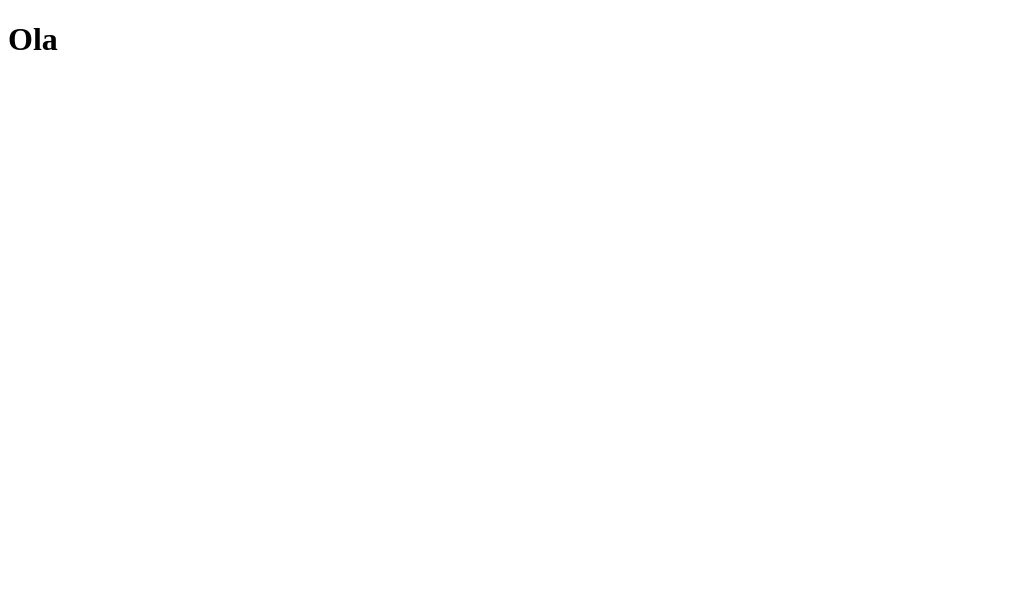
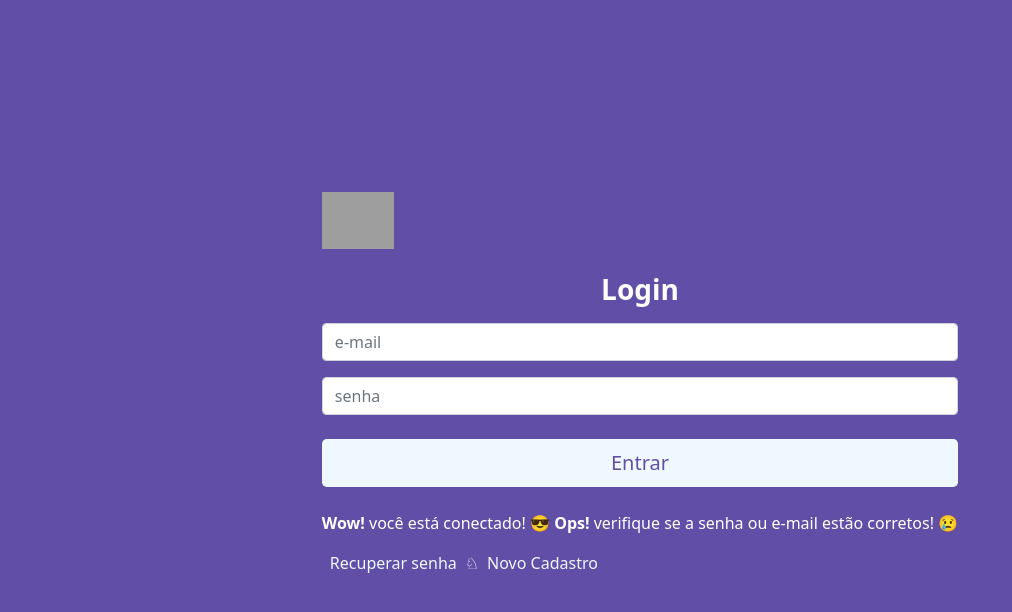
Before and after one commit to FabioSinobre/App_publish_events, a React (Create React App) app in the folder frontend/: page / in a window 1280 px wide. Shown: the top 612 px of the page, without its empty margins (0-1012 px from the left). Built offline with nearby package versions, Linux system fonts and the light colour scheme; grey boxes are pictures that could not be loaded.

Commit message:
Login creation firebase integration

```diff
--- a/frontend/package.json
+++ b/frontend/package.json
@@ -6,6 +6,7 @@
     "@testing-library/jest-dom": "^5.11.4",
     "@testing-library/react": "^11.1.0",
     "@testing-library/user-event": "^12.1.10",
+    "firebase": "^9.6.0",
     "react": "^17.0.2",
     "react-dom": "^17.0.2",
     "react-scripts": "4.0.3",
--- a/frontend/public/index.html
+++ b/frontend/public/index.html
@@ -4,11 +4,16 @@
 <head>
   <meta charset="utf-8" />
   <meta name="viewport" content="width=device-width, initial-scale=1" />
-  <title></title>
+  <title>Home de eventos</title>
+  <link href="https://cdn.jsdelivr.net/npm/bootstrap@5.0.2/dist/css/bootstrap.min.css" rel="stylesheet" integrity="sha384-EVSTQN3/azprG1Anm3QDgpJLIm9Nao0Yz1ztcQTwFspd3yD65VohhpuuCOmLASjC" crossorigin="anonymous">
 </head>
 
 <body>
   <div id="root"></div>
 </body>
 
+<script src="https://cdn.jsdelivr.net/npm/bootstrap@5.0.2/dist/js/bootstrap.bundle.min.js" integrity="sha384-MrcW6ZMFYlzcLA8Nl+NtUVF0sA7MsXsP1UyJoMp4YLEuNSfAP+JcXn/tWtIaxVXM" crossorigin="anonymous"></script>
+<script src="https://cdn.jsdelivr.net/npm/@popperjs/core@2.9.2/dist/umd/popper.min.js" integrity="sha384-IQsoLXl5PILFhosVNubq5LC7Qb9DXgDA9i+tQ8Zj3iwWAwPtgFTxbJ8NT4GN1R8p" crossorigin="anonymous"></script>
+<script src="https://cdn.jsdelivr.net/npm/bootstrap@5.0.2/dist/js/bootstrap.min.js" integrity="sha384-cVKIPhGWiC2Al4u+LWgxfKTRIcfu0JTxR+EQDz/bgldoEyl4H0zUF0QKbrJ0EcQF" crossorigin="anonymous"></script>
+
 </html>
--- a/frontend/src/index.js
+++ b/frontend/src/index.js
@@ -1,6 +1,6 @@
 import React from 'react';
 import ReactDOM from 'react-dom';
-import App from './App';
+import App from '../src/view/Login/';
 
 ReactDOM.render(
   <React.StrictMode>
--- /dev/null
+++ b/frontend/src/view/Login/index.js
@@ -0,0 +1,28 @@
+import React from 'react';
+import './login.css'
+
+function Login() {
+    return (
+        <div className="login-content d-flex aling-center">
+            <form className="mx-auto ">
+                <img className="mb-4" src="/docs/5.0/assets/brand/bootstrap-logo.svg" alt="" width="72" height="57" />
+                <h1 className="h3 mb-3 fw-normal text-white text-center fw-bold">Login</h1>
+
+                <input type="email" class="form-control my-3" id="floatingInput" placeholder="e-mail" />
+                <input type="password" class="form-control my-3" id="floatingPassword" placeholder="senha" />
+                <button className="w-100 btn btn-lg btn-login my-2" type="submit">Entrar</button>
+
+                <div className="text-white text-center my-3">
+                    <span><strong>Wow!</strong> você está conectado! &#128526; </span>
+                    <span><strong>Ops!</strong> verifique se a senha ou e-mail estão corretos! &#128546;</span>
+                </div>
+                <div className="opcao-login">
+                    <a href="#" className="mx-2">Recuperar senha</a>
+                    <span className="text-white">&#9816;</span>
+                    <a href="#" className="mx-2">Novo Cadastro</a>
+                </div>
+            </form>
+        </div>
+    );
+}
+export default Login;
--- /dev/null
+++ b/frontend/src/view/Login/login.css
@@ -0,0 +1,24 @@
+.login-content{
+    width: 100%;
+    padding: 15%;
+    margin: auto;
+    background-color: #614ea6;
+    height: 100vh;
+}
+.btn-login{
+    background-color: aliceblue;
+    color: #614ea6;
+}
+.btn-login:hover{
+    background-color: #f21667;
+    color: aliceblue;
+    transition: 2s ease-in-out;
+}
+.opcao-login a{
+    text-decoration: none;
+    color: aliceblue;
+    transition: 2s ease-in-out;
+}
+.opcao-login a:hover{
+    color: #f21667;
+}
```
Also changed, not shown: frontend/src/config/firebase.js (added, +13 -0 lines), 1 other file (tests, documents, lock files or other folders).
